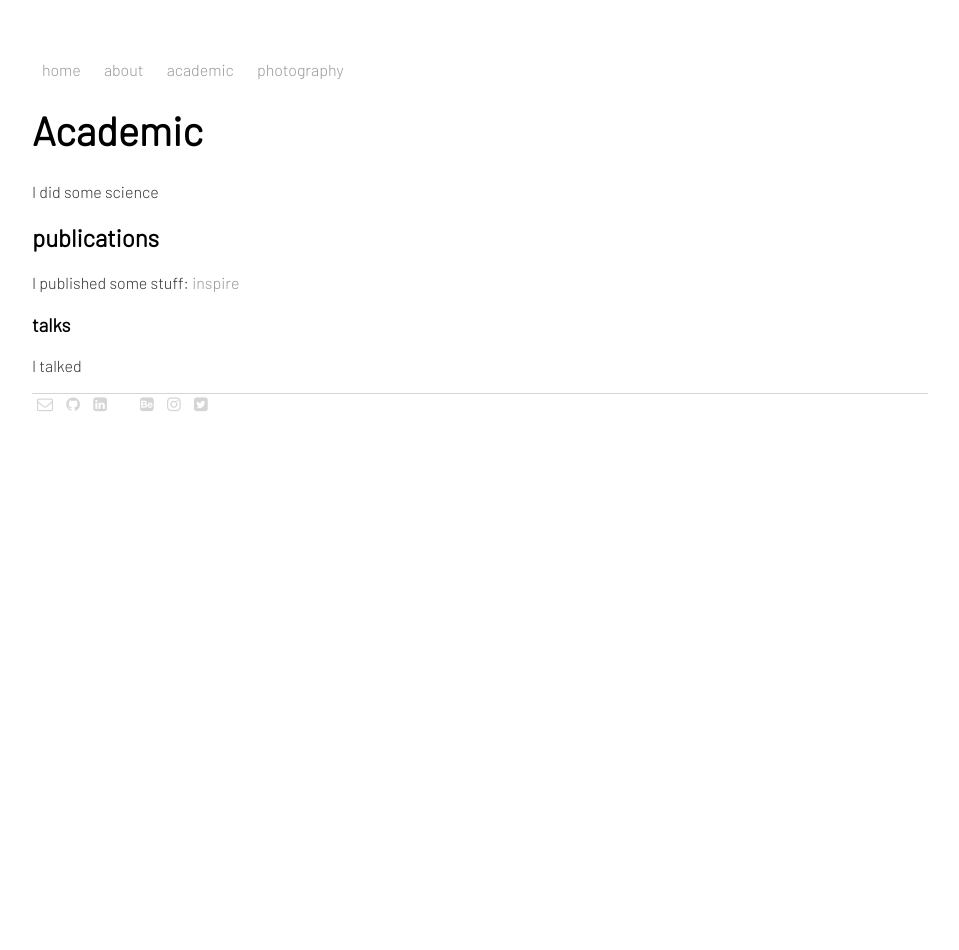
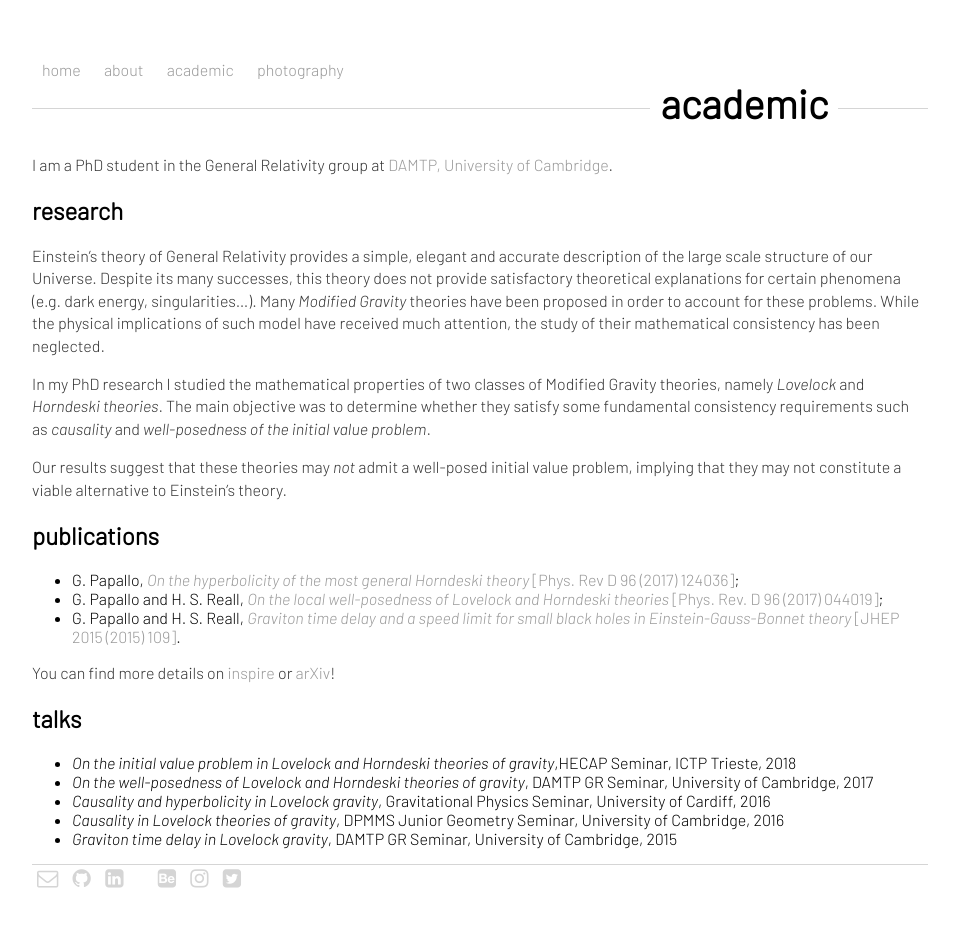
Before and after one commit to giuppep/giuppep.github.io, a Jekyll site: the page built from academic.md, in a window 1280 px wide. Shown: the whole page, without its empty margins (160-1119 px from the left). Built offline with Jekyll 4.4.1, drawn with Linux system fonts in a browser that asks for light colours; a style sheet for code colours, icons or effects is not loaded; before the commit the page ends 900 px from its top, so only the background shows below that.

Commit message:
added line in headers; added content

```diff
--- a/_layouts/default.html
+++ b/_layouts/default.html
@@ -27,7 +27,11 @@
             <a href="javascript:void(0);" style="font-size:15px;" class="icon" onclick="responsiveNavBar()">&#9776;</a>
             <!-- <a href="javascript:void(0);" style="font-size:15px;" class="icon" onclick="responsiveNavBar()"><i class="fa fa-bars"></i></a> -->
         </nav>
-        <h1>{{page.title}}</h1>
+        <h1 class="pageTitle">
+            <span class='centredLine'>
+                {{page.title}}
+            </span>
+        </h1>
     </header>
 
     <body>
@@ -36,7 +40,7 @@
         </div>
         <!-- /.container -->
 
-        <script src="/responsiveNavBar.js"></script>
+        <script src="/javaScript/responsiveNavBar.js"></script>
     </body>
 
     <footer>
--- a/academic.md
+++ b/academic.md
@@ -1,11 +1,33 @@
 ---
 layout: default
-title: Academic
+title: academic
 permalink: /academic/
 ---
-I did some science
+I am a PhD student in the General Relativity group at [DAMTP, University of Cambridge](http://www.damtp.cam.ac.uk/).
+
+## research
+
+Einstein's theory of General Relativity provides a simple, elegant and accurate description of the large scale structure of our Universe.
+Despite its many successes, this theory does not provide satisfactory theoretical explanations for certain phenomena (e.g. dark energy, singularities...).
+Many *Modified Gravity* theories have been proposed in order to account for these problems.
+While the physical implications of such model have received much attention, the study of their mathematical consistency has been neglected.
+
+In my PhD research I studied the mathematical properties of two classes of Modified Gravity theories, namely *Lovelock* and *Horndeski theories*. The main objective was to determine whether they satisfy some fundamental consistency requirements such as *causality* and *well-posedness of the initial value problem*.
+
+Our results suggest that these theories may *not* admit a well-posed initial value problem, implying that they may not constitute a viable alternative to Einstein's theory.
 
 ## publications
-I published some stuff: [inspire](http://inspirehep.net/author/profile/G.Papallo.1)
-### talks
-I talked
+
+* G. Papallo, [*On the hyperbolicity of the most general Horndeski theory*](https://arxiv.org/abs/1710.10155) [[Phys. Rev D 96 (2017) 124036]](https://journals.aps.org/prd/abstract/10.1103/PhysRevD.96.124036);
+* G. Papallo and H. S. Reall, [*On the local well-posedness of Lovelock and Horndeski theories*](https://arxiv.org/abs/1705.04370) [[Phys. Rev. D 96 (2017) 044019]](https://journals.aps.org/prd/abstract/10.1103/PhysRevD.96.044019);
+* G. Papallo and H. S. Reall, [*Graviton time delay and a speed limit for small black holes in Einstein-Gauss-Bonnet theory*](https://arxiv.org/abs/1508.05303) [[JHEP 2015 (2015) 109]](https://link.springer.com/article/10.1007%2FJHEP11%282015%29109).
+
+You can find more details on [inspire](https://inspirehep.net/author/profile/G.Papallo.1") or [arXiv](https://arxiv.org/a/papallo_g_1.html")!
+
+## talks
+
+* *On the initial value problem in Lovelock and Horndeski theories of gravity*,HECAP Seminar, ICTP Trieste, 2018
+* *On the well-posedness of Lovelock and Horndeski theories of gravity*, DAMTP GR Seminar, University of Cambridge, 2017
+* *Causality and hyperbolicity in Lovelock gravity*, Gravitational Physics Seminar, University of Cardiff, 2016
+* *Causality in Lovelock theories of gravity*, DPMMS Junior Geometry Seminar, University of Cambridge, 2016
+* *Graviton time delay in Lovelock gravity*, DAMTP GR Seminar, University of Cambridge, 2015
--- a/css/main.css
+++ b/css/main.css
@@ -3,6 +3,36 @@ body {
     width: 70%;
     font-family: 'Barlow';
     font-size: 12pt;
+    -webkit-font-smoothing: antialiased
+}
+
+a {
+    text-decoration: none;
+    color: #999;
+}
+
+a:hover {
+    text-decoration: underline;
+}
+
+h1 {
+    font-size: 2.5em;
+    font-family: 'Barlow', sans-serif;
+}
+
+p {
+    /* font-size: 1.3em; */
+    line-height: 1.4em;
+    color: #333;
+}
+
+ul.posts {
+    margin: 20px auto 40px;
+    font-size: 1.5em;
+}
+
+ul.posts li {
+    list-style: none;
 }
 
 nav {
@@ -19,7 +49,7 @@ nav {
     padding: 5px 10px;
 }
 
-nav a:hover {
+.navbar a:hover {
     color: black;
     text-decoration: none;
 }
@@ -70,39 +100,85 @@ footer {
 
 /* end responsive navbar */
 
+/* favicons colours */
+
 .favicon {
     color: #d5d5d5;
+    font-size: 16pt;
 }
 
 .favicon:hover {
+    text-decoration: none;
+}
+
+.fa, .ai {
+    -o-transition: .5s;
+    -ms-transition: .5s;
+    -moz-transition: .5s;
+    -webkit-transition: .5s;
+    transition: .5s;
+}
+
+.fa-github:hover {
+    color: #333;
+}
+
+.fa-envelope-o:hover {
     color: black;
 }
 
-a {
-    text-decoration: none;
-    color: #999;
+.fa-linkedin-square:hover {
+    color: #0073a4;
 }
 
-a:hover {
-    text-decoration: underline;
+.fa-twitter-square:hover {
+    color: #55acee;
 }
 
-h1 {
-    font-size: 2.5em;
-    font-family: 'Barlow', sans-serif;
+.fa-instagram:hover {
+    color: #e1306c;
 }
 
-p {
-    /* font-size: 1.3em; */
-    line-height: 1.4em;
-    color: #333;
+.fa-behance-square:hover {
+    color: #1769ff;
 }
 
-ul.posts {
-    margin: 20px auto 40px;
-    font-size: 1.5em;
+.ai-inspire-square:hover {
+    color: #69c;
 }
 
-ul.posts li {
-    list-style: none;
+.ai-arxiv-square:hover {
+    color: #b31b1b;
 }
+
+/* favicon colours end */
+
+/* page title */
+
+.centredLine {
+    margin: 0;
+    padding: 0 10px;
+    background: #fff;
+    display: inline-block;
+    margin-right: 10%;
+}
+
+.pageTitle {
+    text-align: right;
+    padding: 0;
+    position: relative;
+    z-index: 2;
+    margin-top: 0;
+}
+
+.pageTitle::after {
+    content: "";
+    position: absolute;
+    top: 60%;
+    left: 0;
+    right: 0;
+    border-top: solid 1px #d5d5d5;
+    z-index: -1;
+}
+
+/* page title end */
```
Also changed, not shown: about.md (+1 -1 lines), index.md (+3 -1 lines), javaScript/responsiveNavBar.js (renamed from responsiveNavBar.js).
